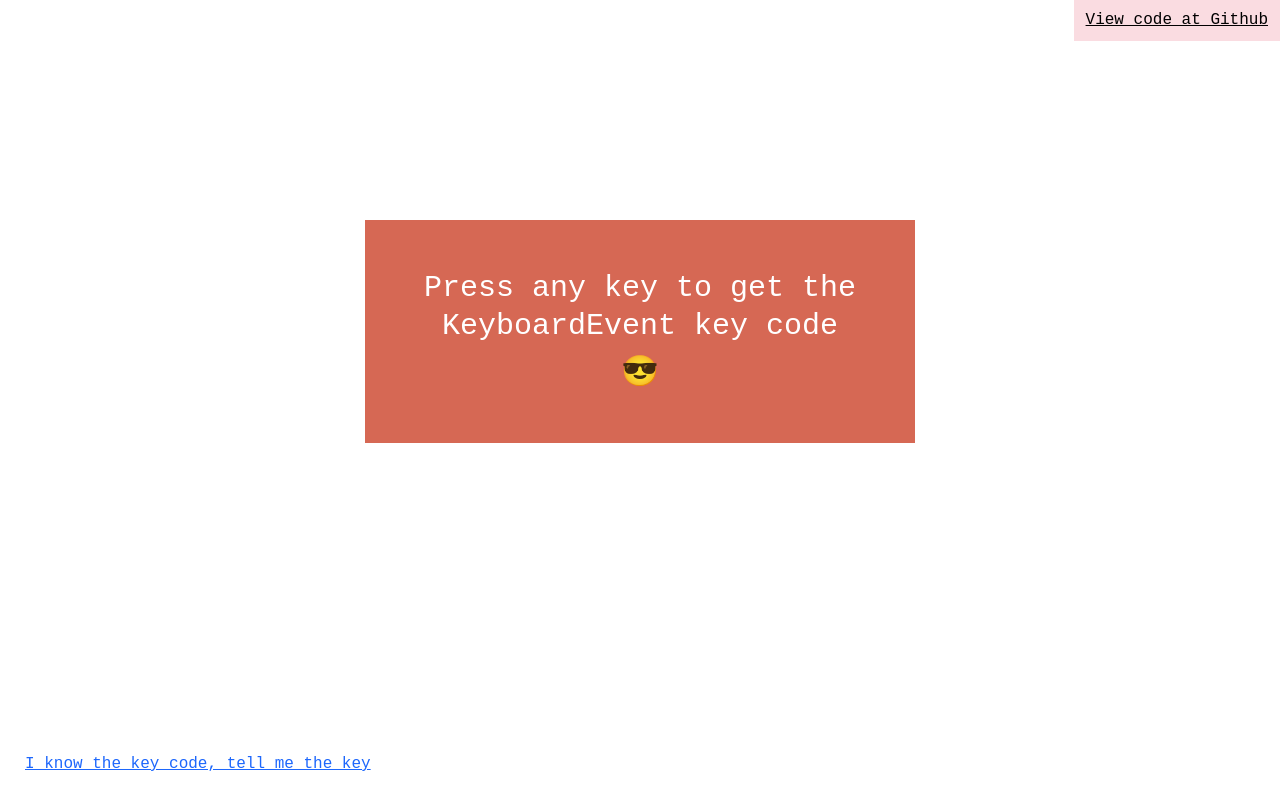
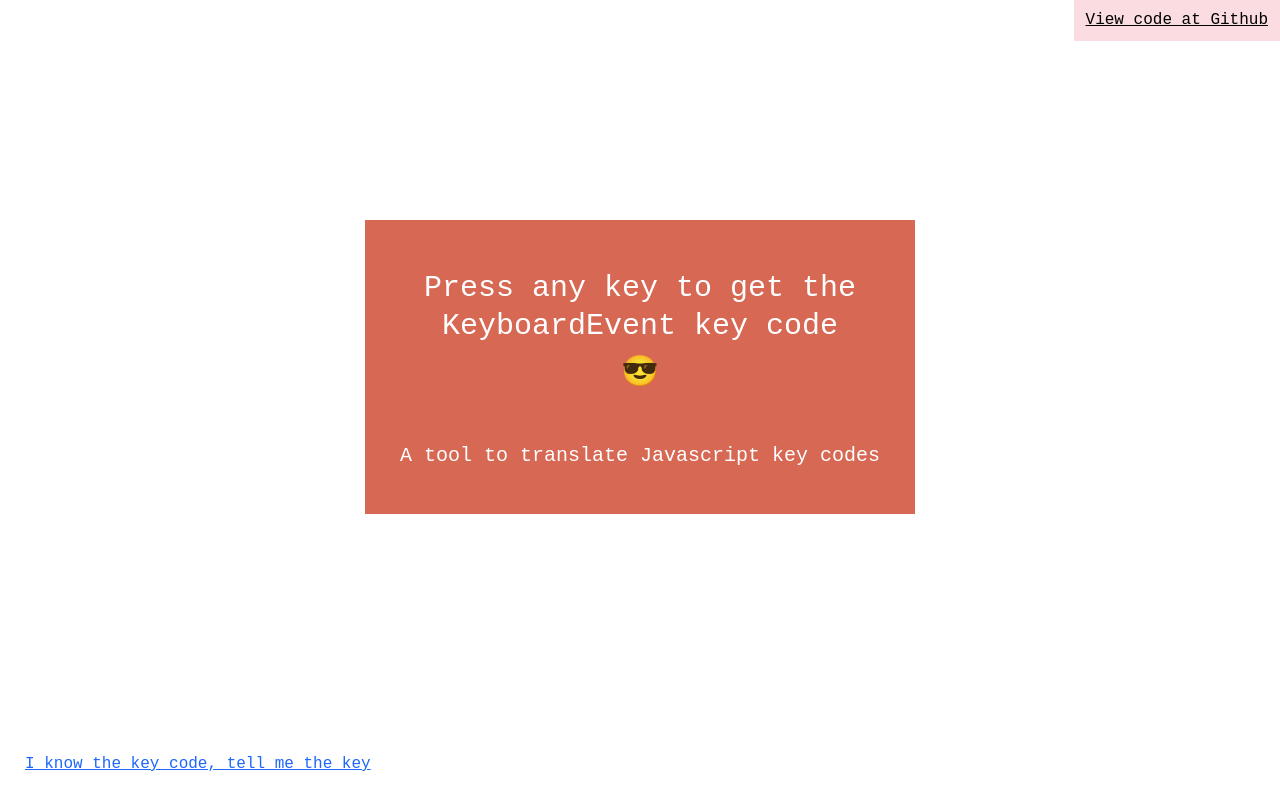
Before and after one commit to Wedin/keycodes, a Next.js app: page / in a window 1280 px wide. Built offline with nearby package versions, Linux system fonts and the light colour scheme.

Commit message:
Update and add desc

```diff
--- a/components/Start/index.js
+++ b/components/Start/index.js
@@ -18,6 +18,13 @@ const Title = styled.h1`
   margin-bottom: 20px;
 `;
 
+const SubTitle = styled.h2`
+  margin-top: 50px;
+  text-align: center;
+  font-weight: 300;
+  font-size: 20px;
+`;
+
 const Start = () => (
   <StartWrapper>
     <Title>
@@ -28,6 +35,7 @@ const Start = () => (
         </span>
       </Emoji>
     </Title>
+    <SubTitle>A tool to translate Javascript key codes</SubTitle>
   </StartWrapper>
 );
 
--- a/package.json
+++ b/package.json
@@ -24,8 +24,8 @@
     "babel-plugin-styled-components": "^1.5.1",
     "next": "^5.1.0",
     "prop-types": "^15.6.1",
-    "react": "^16.3.0",
-    "react-dom": "^16.3.0",
+    "react": "^16.3.1",
+    "react-dom": "^16.3.1",
     "styled-components": "^3.2.5"
   },
   "devDependencies": {
--- a/pages/_document.js
+++ b/pages/_document.js
@@ -48,6 +48,7 @@ export default class MyDocument extends Document {
         <Head>
           <title>Keycodes</title>
           <meta name="viewport" content="width=device-width, initial-scale=1" />
+          <meta name="description" content="Look up Javascript key codes for keypress events and map kap keys to number" />
           <meta charSet="utf-8" />
           {this.props.styleTags}
         </Head>
```
Also changed, not shown: 1 other file (tests, documents, lock files or other folders).
